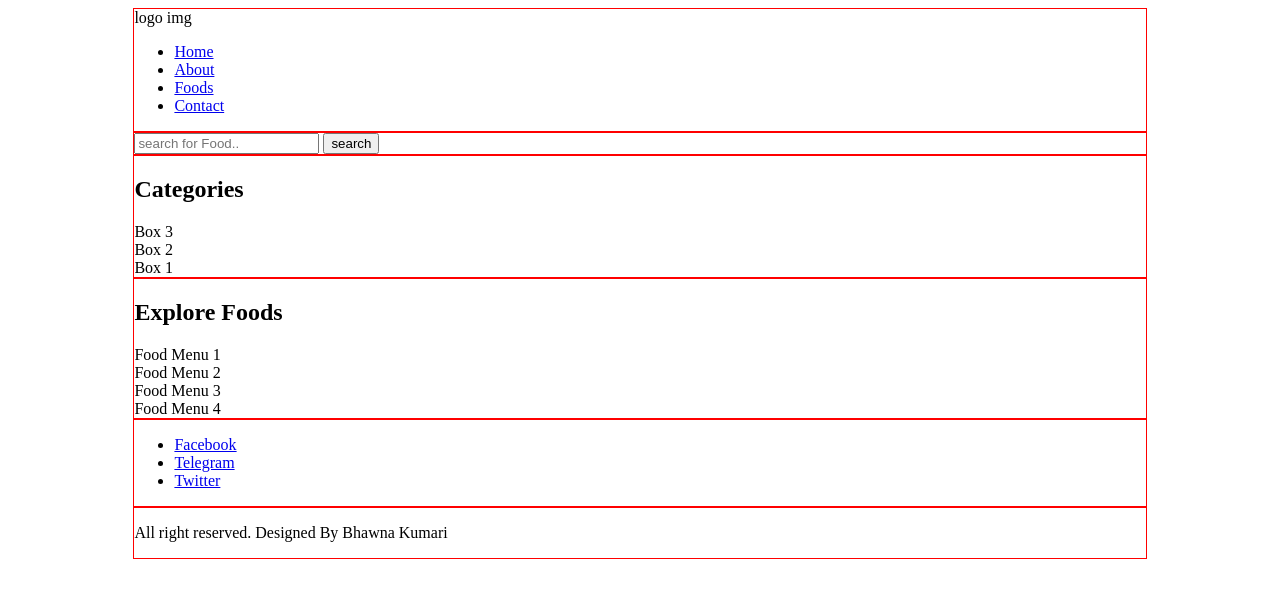
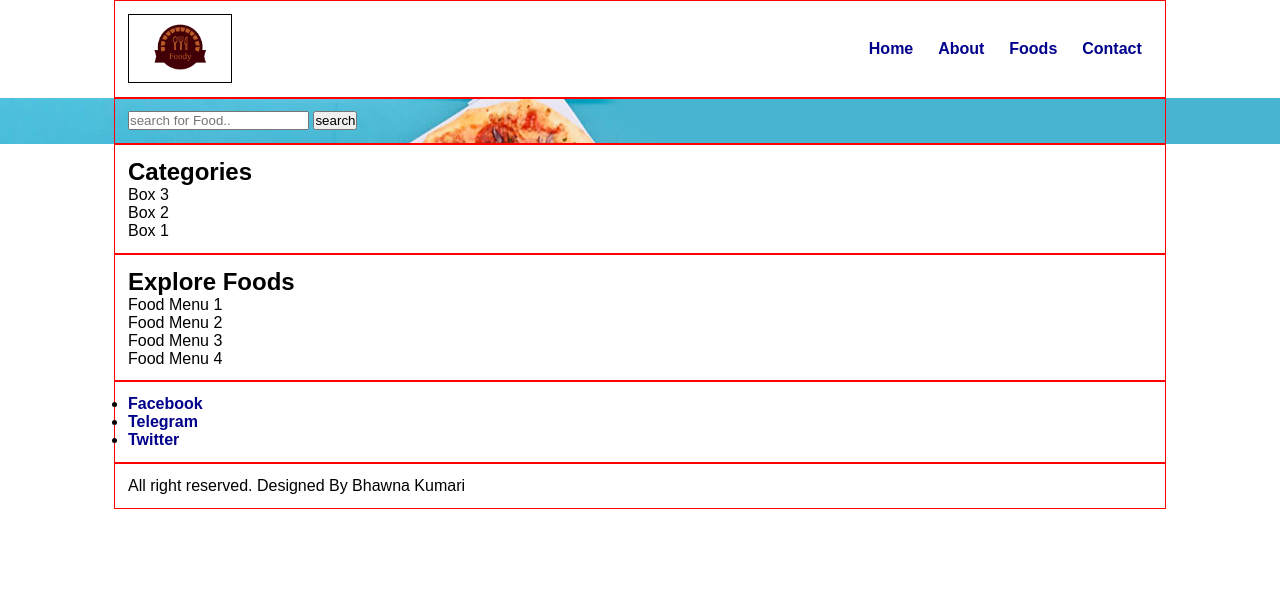
Before and after one commit to bhawna-kumari396/Food-Ordering-System, a plain HTML site: page index.html in a window 1280 px wide. Drawn offline with Linux system fonts and the light colour scheme.

Commit message:
navbar done

```diff
--- a/index.html
+++ b/index.html
@@ -18,10 +18,10 @@
     <section class="navbar">
         <div class="container">
             <div class="logo">
-                logo img
+                <img src="assets/logo1.png" alt="Restaurent Logo" class="img-responsive">
             </div>
 
-            <div class="menu">
+            <div class="menu text-right">
                 <ul>
                     <li>
                         <a href="#">Home</a>
@@ -30,12 +30,17 @@
                         <a href="#">About</a>
                     </li>
                     <li>
-                        <a href="#">Foods</a>
+                        <a href="#">Foods
+
+                        </a>
                     </li>
                     <li>
                         <a href="#">Contact</a>
                     </li>
                 </ul>
+            </div>
+            <div class="clearfix">
+
             </div>
         </div>
 
--- a/style.css
+++ b/style.css
@@ -4,11 +4,67 @@ Theme: Food Ordering System;
 Version: 1.0;
 */
 
+/* css for all */
+*{
+    margin: 0 0;
+    padding: 0 0;
+    font-family: Arial, Helvetica, sans-serif;
+}
+
+
 .container{
     border: 1px solid red;
     width: 80%;
     margin: 0 auto;
+    padding: 1%;
+}
+.img-responsive{
+    width: 100%;
+    }
+
+    .text-right{
+        text-align: right;
+    }
+
+    .clearfix{
+        clear: both;
+        float: none;
+    }
+
+     a{
+        color: darkblue;
+        text-decoration: none;
+        font-weight: bold;
+    }
+    a:hover{
+        color: darkred;
+    }
 
 
+/* Css for Navbar Section*/
+
+.logo{
+    border: 1px solid black;
+    width: 10%;
+    float: left;
 
 }
+
+.menu{
+    line-height: 70px;
+}
+
+.menu ul{
+    list-style-type: none;
+
+}
+.menu ul li{
+    display: inline;
+    padding: 1%;
+}
+
+/* CSS for Food Section */
+
+.food-search{
+    background-image:  url(./assets/bg.jpg);
+}
```
Also changed, not shown: assets/logo1.png (added).
